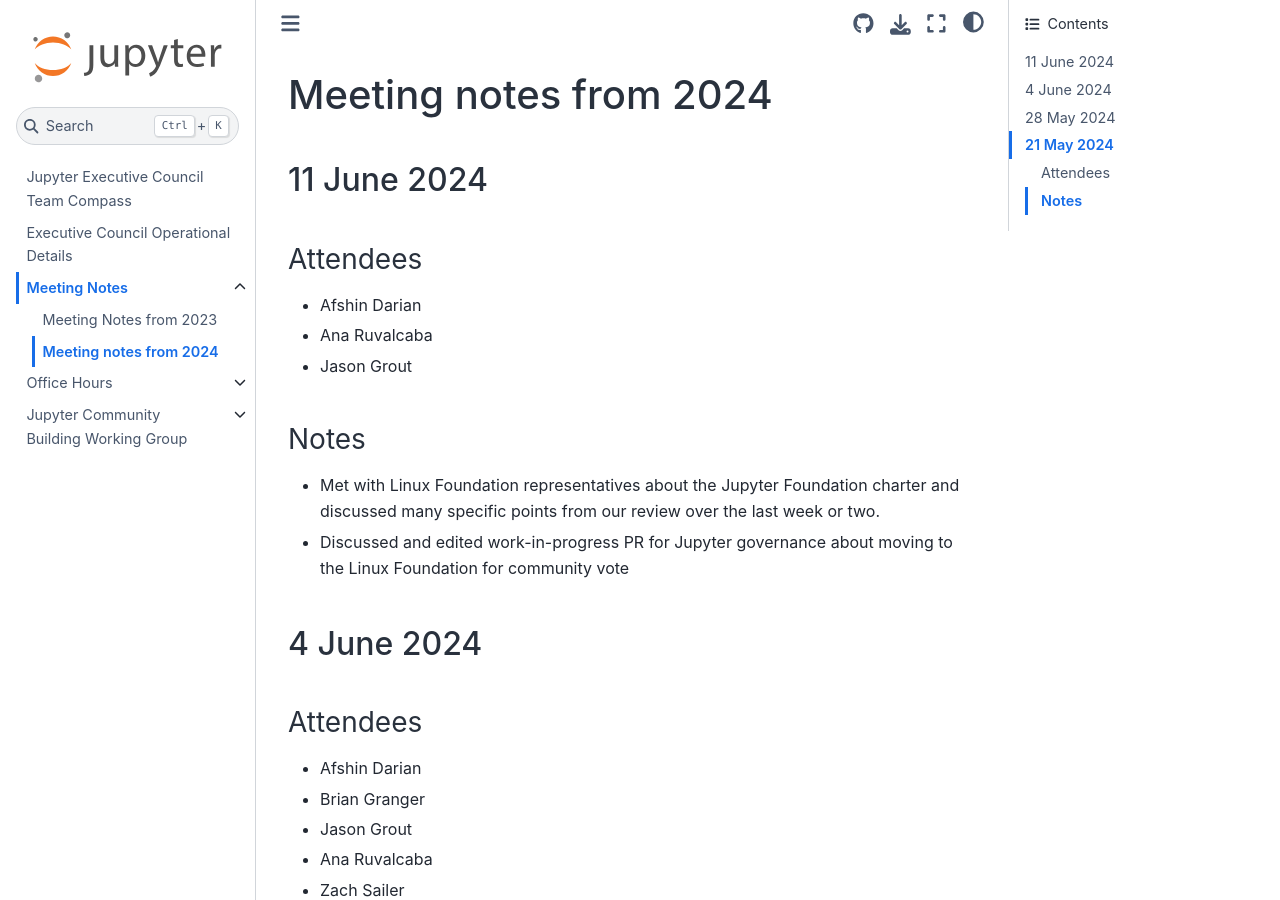
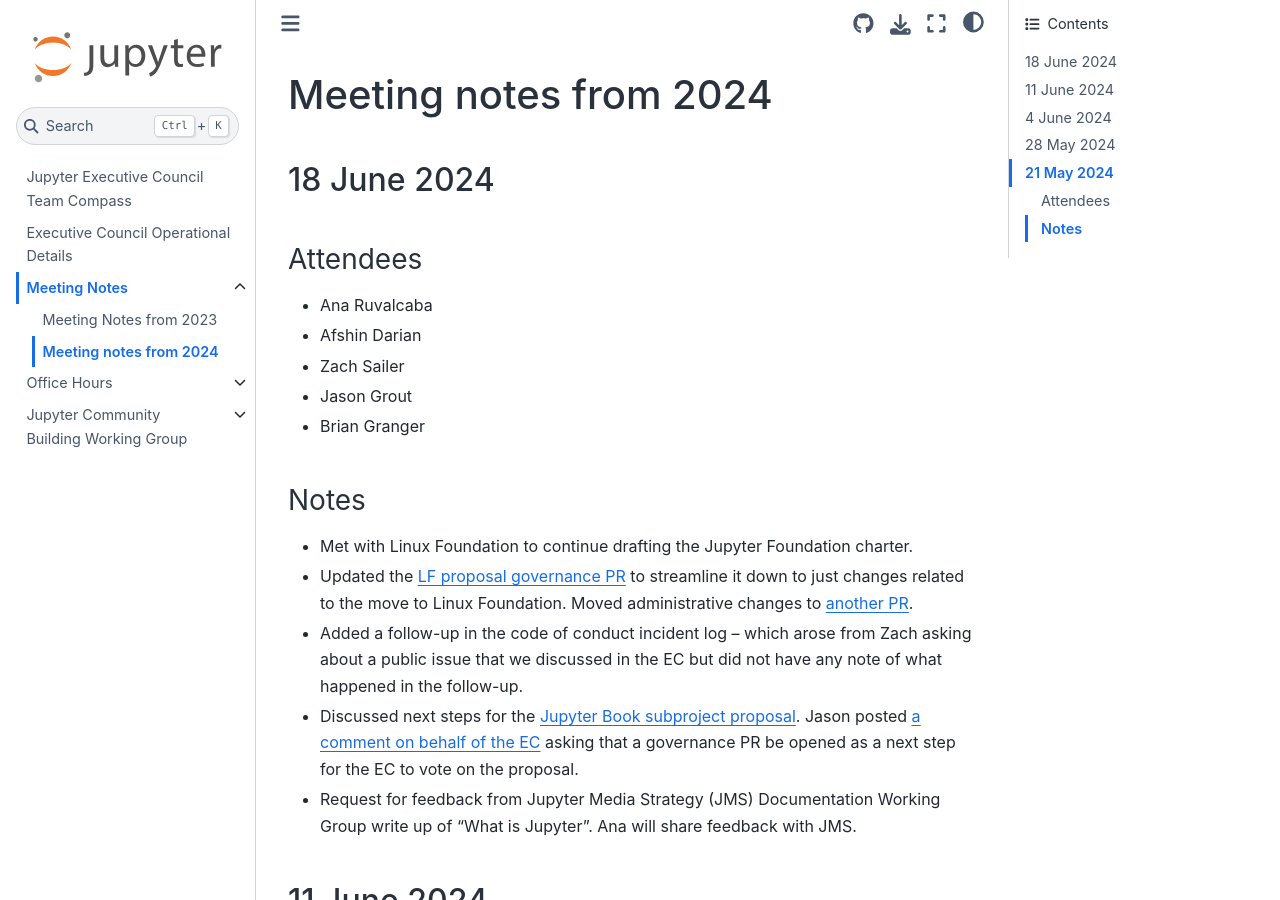
Before and after one commit to jupyter-governance/ec-team-compass, a Sphinx documentation site: the page built from docs/meeting_notes/2024.md, in a window 1280 px wide and 900 px high. Built offline with Sphinx 7.4.7 and the Sphinx Book theme 1.1.4, drawn with Linux system fonts in a browser that asks for light colours.

Commit message:
Add meeting minutes for 18 June 2024

```diff
--- a/docs/meeting_notes/2024.md
+++ b/docs/meeting_notes/2024.md
@@ -1,4 +1,21 @@
 # Meeting notes from 2024
+
+## 18 June 2024
+
+### Attendees
+- Ana Ruvalcaba
+- Afshin Darian
+- Zach Sailer
+- Jason Grout
+- Brian Granger
+
+### Notes
+
+- Met with Linux Foundation to continue drafting the Jupyter Foundation charter.
+- Updated the [LF proposal governance PR](https://github.com/jupyter/governance/pull/226) to streamline it down to just changes related to the move to Linux Foundation. Moved administrative changes to [another PR](https://github.com/jupyter/governance/pull/228).
+- Added a follow-up in the code of conduct incident log – which arose from Zach asking about a public issue that we discussed in the EC but did not have any note of what happened in the follow-up.
+- Discussed next steps for the [Jupyter Book subproject proposal](https://github.com/jupyter/enhancement-proposals/pull/123). Jason posted [a comment on behalf of the EC](https://github.com/jupyter/enhancement-proposals/pull/123#issuecomment-2176567556) asking that a governance PR be opened as a next step for the EC to vote on the proposal.
+- Request for feedback from Jupyter Media Strategy (JMS) Documentation Working Group write up of “What is Jupyter”. Ana will share feedback with JMS.
 
 ## 11 June 2024
 
```
